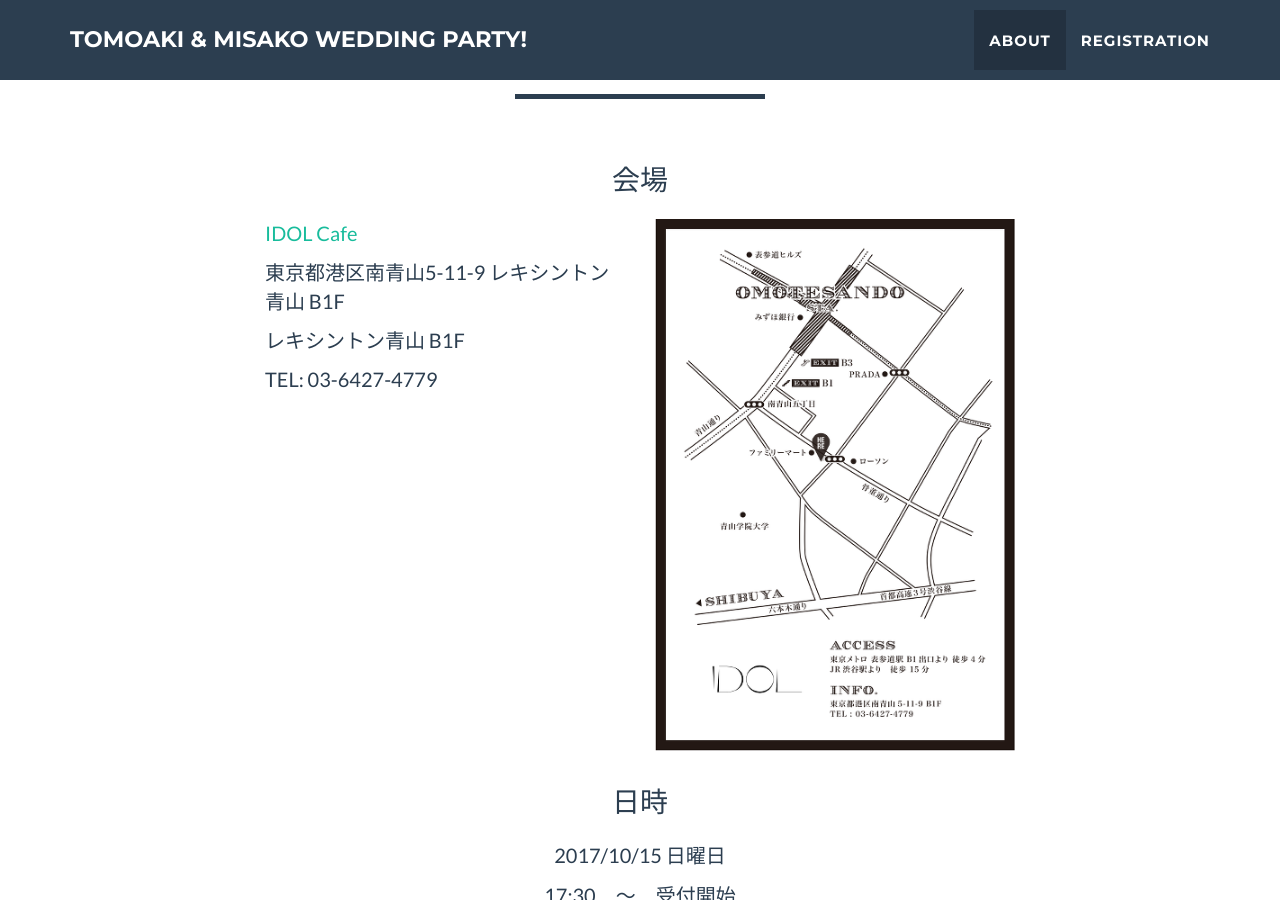
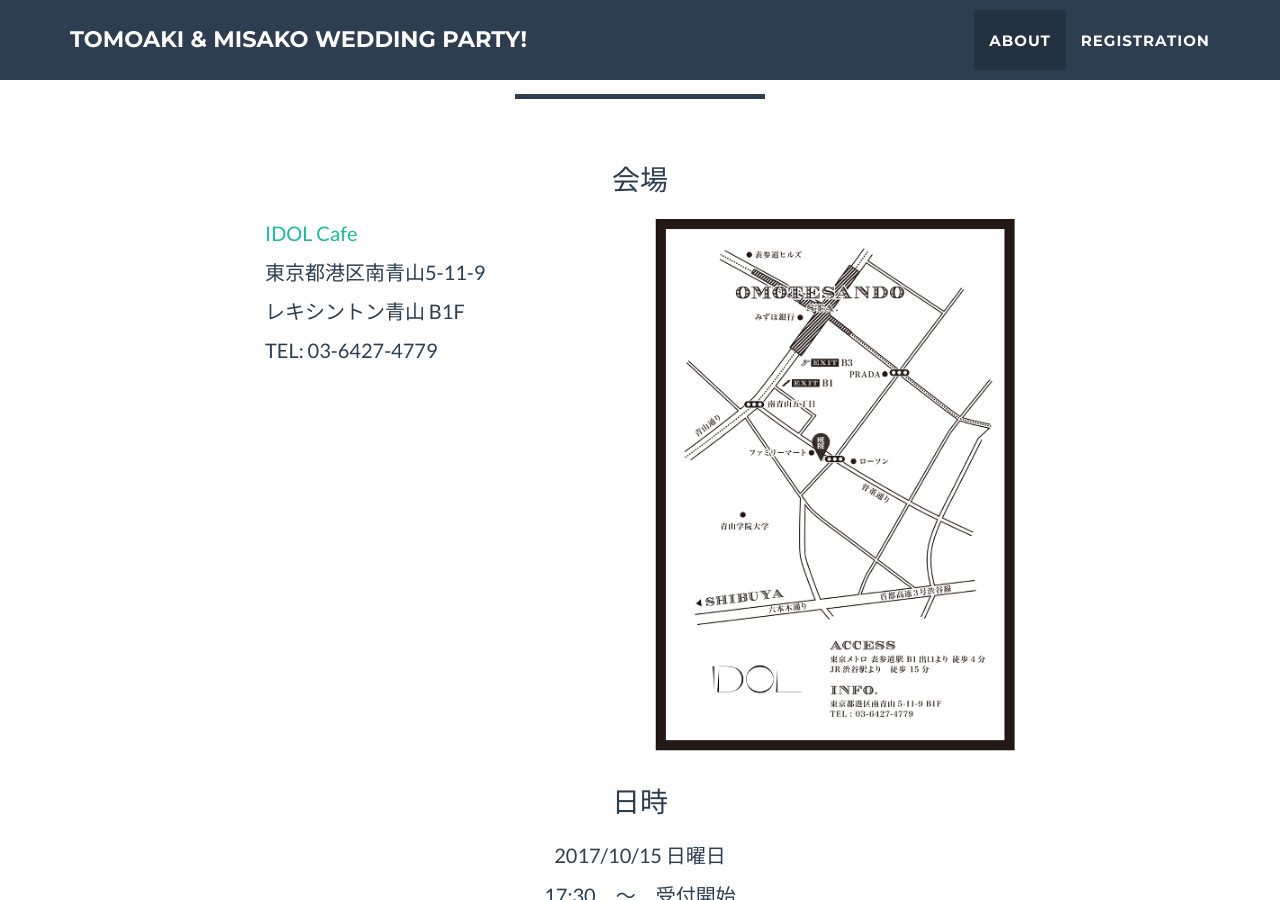
Before and after one commit to tomoima525/tomomisawedding, a Jekyll site: the page built from index.html, in a window 1280 px wide and 900 px high, scrolled down 1517 px. Built offline with Jekyll 4.4.1, drawn with Linux system fonts in a browser that asks for light colours.

Commit message:
fix wording

```diff
--- a/_includes/about.html
+++ b/_includes/about.html
@@ -14,7 +14,7 @@
                  <a href="http://idoltokyo.com/">
                    <p>IDOL Cafe</p>
                  </a>
-                 <p>東京都港区南青山5-11-9 レキシントン青山 B1F</p>
+                 <p>東京都港区南青山5-11-9</p>
                  <p>レキシントン青山 B1F</p>
                  <p>TEL: 03-6427-4779</p>
              </div>
```
